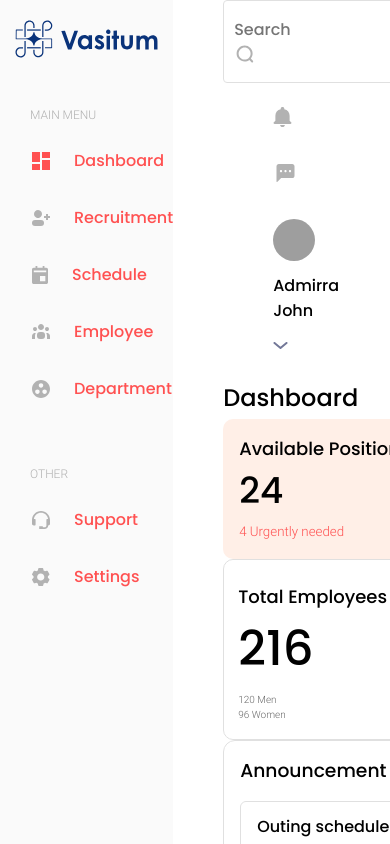
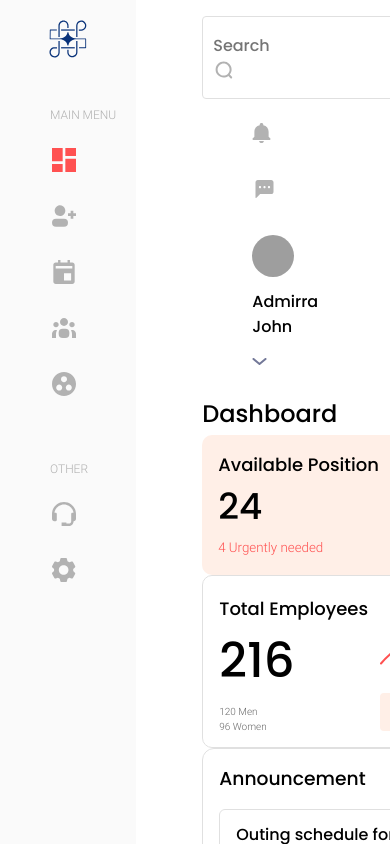
Before and after one commit to 4bdullah7eeshan/shoshin-tech-assignment, a React (Vite) app: page / in a window 390 px wide. Built offline with nearby package versions, Linux system fonts and the light colour scheme; grey boxes are pictures that could not be loaded; a web font is replaced by a local one.

Commit message:
style: improved responsiveness

```diff
--- a/src/components/Dashboard/Dashboard.module.css
+++ b/src/components/Dashboard/Dashboard.module.css
@@ -48,10 +48,11 @@
 
 }
 
+.summaryCardsContainer,
 .infoCardsContainer {
     display: flex; /* Ensure items are aligned horizontally */
     flex-wrap: nowrap; /* Prevent wrapping */
-    gap: 1rem; /* Maintain spacing between cards */
+    gap: 0.5rem; /* Maintain spacing between cards */
     justify-content: space-between; /* Space out cards */
   }
 
@@ -76,7 +77,7 @@
     gap: 2rem;
 }
 
-@media (max-width: 1024px) {
+@media (max-width: 1200px) {
     .cardsContainer {
       grid-template-columns: 1fr; /* Single column layout for tablets */
     }
@@ -84,9 +85,22 @@
     .three {
       display: flex;
       flex-direction: row;
+      justify-content: space-between;
 
 
     }
 
+    /* .summaryCardsContainer {
+        /* display: flex;
+        gap: 1rem;
+        flex-wrap: wrap;
+        display: grid;
+        grid-template-columns: repeat(auto-fit, minmax(400px, 1fr));
+        gap: 1rem;
+
+    } */
+
+
+
 
   }
--- a/src/components/InfoCard/InfoCard.module.css
+++ b/src/components/InfoCard/InfoCard.module.css
@@ -21,17 +21,16 @@
 
 .infoCard {
     border-radius: 10px;
-    padding: 12px;
     display: flex;
     flex-direction: column;
     gap: 1rem;
     flex-wrap: wrap;
 
-    flex: 1 1 auto; /* Allow equal distribution of space */
-    max-width: 200px; /* Define a consistent max width */
-    min-width: 200px; /* Prevent shrinking */
+    flex: 1;
+
     padding: 1rem;
     box-sizing: border-box;
+    flex-shrink: 1;
 
 }
 
@@ -59,3 +58,14 @@
     font-weight: var(--font-weight-light);
 
 }
+
+@media screen and (max-width: 1200px) {
+/*
+    .infoCard {
+         max-width: 300px;
+        min-width: 300px;
+
+    } */
+
+
+}
--- a/src/components/Main/Main.module.css
+++ b/src/components/Main/Main.module.css
@@ -2,4 +2,5 @@
     width: 100%;
     flex: 1;
     min-width: 0;
+    padding: 1rem;
 }
--- a/src/components/MenuItem/MenuItem.jsx
+++ b/src/components/MenuItem/MenuItem.jsx
@@ -1,11 +1,18 @@
 import styles from "./MenuItem.module.css";
 
-function MenuItem({ icon, text }) {
+function MenuItem({ icon, text, isSelected, onClick }) {
+    if (text === "Dashboard") {
+        isSelected = true;
+    }
     return (
 
         <li className={styles.menuItemContainer}>
-            <a href="#" className={styles.menuItem}>
-                <img src={icon}/>
+            <a
+                href="#"
+                className={`${styles.menuItem} ${isSelected ? styles.selected : ''}`}
+                onClick={onClick}
+            >
+                <img src={icon} alt={`${text} icon`} />
                 <span className={styles.menuItemText}>{text}</span>
             </a>
         </li>
--- a/src/components/MenuItem/MenuItem.module.css
+++ b/src/components/MenuItem/MenuItem.module.css
@@ -4,7 +4,7 @@
 }
 
 .menuItemContainer {
-    --color-text-primary: ;
+    --color-text-primary: #686868;
     --color-text-secondary: #FF5151;
 
     --font-poppins: Poppins, system-ui, sans-serif;
@@ -29,10 +29,27 @@
 
 }
 
+.selected {
+    color: var(--color-text-secondary);
+    font-weight: var(--font-weight-medium);
+}
+
 
 
 .menuItemText {
-    color: var(--color-text-secondary);
+    color: var(--color-text-primary);
     font-size: 1rem;
     font-family: var(--font-poppins);
 }
+
+@media screen and (max-width: 1200px) {
+
+    .menuItemText {
+        display: none;
+    }
+
+    .menuItem img {
+        width: 24px;
+        height: 24px;
+    }
+}
--- a/src/components/MenuSection/MenuSection.jsx
+++ b/src/components/MenuSection/MenuSection.jsx
@@ -1,13 +1,16 @@
+import { useState } from "react";
 import MenuItem from "../MenuItem/MenuItem";
 import styles from "./MenuSection.module.css";
 
 const MenuSection = ({ title, items }) => {
+    const [selectedItem, setSelectedItem] = useState(null);
+
     return (
         <section className={styles.menuSection}>
             <p className={styles.menuTitle}>{title}</p>
             <ul>
                 {items.map((item, index) => (
-                    <MenuItem key={index} icon={item.icon} text={item.text} />
+                    <MenuItem key={index} icon={item.icon} text={item.text} isSelected={selectedItem === item.id} onClick={() => setSelectedItem(item.id)} />
                 ))}
             </ul>
         </section>
--- a/src/components/RecentActivityCard/RecentActivityCard.module.css
+++ b/src/components/RecentActivityCard/RecentActivityCard.module.css
@@ -26,7 +26,7 @@
     padding: 1rem;
     display: flex;
     flex-direction: column;
-    justify-content: flex-start;
+    justify-content: space-between;
     align-items: flex-start;
     gap: 1rem;
     max-width: 100%;
--- a/src/components/Sidebar/Sidebar.module.css
+++ b/src/components/Sidebar/Sidebar.module.css
@@ -3,8 +3,16 @@
     flex-direction: column;
     gap: 2.5rem;
     min-height: 100vh;
-    padding: 20px 0 272px 0;
+    padding: 1rem;
+    padding-right: 2rem;
     background-color: #FAFAFA;
     flex-wrap: wrap;
 
 }
+
+@media screen and (max-width: 1200px) {
+    .sidebar {
+        padding: 20px;
+    }
+
+}
--- a/src/components/SummaryCard/SummaryCard.module.css
+++ b/src/components/SummaryCard/SummaryCard.module.css
@@ -25,9 +25,17 @@
     border: 1px solid #E0E0E0;
     padding: 1.25rem;
     display: flex;
-    justify-content: center;
+    justify-content: space-between;
     align-items: center;
     gap: 0.75rem;
+    flex-wrap: nowrap;
+
+
+    flex: 1;
+
+    padding: 1rem;
+    box-sizing: border-box;
+    flex-shrink: 1;
 
 
 }
--- a/src/components/Wordmark/Wordmark.jsx
+++ b/src/components/Wordmark/Wordmark.jsx
@@ -1,9 +1,10 @@
 import wordmark from "../../../public/assets/wordmark.svg";
+import styles from "./Wordmark.module.css";
 
 function Wordmark() {
     return(
         <>
-            <img src={wordmark}/>
+            <img src={wordmark} className={styles.wordmark}/>
         </>
     )
 }
--- a/src/components/Wordmark/Wordmark.module.css
+++ b/src/components/Wordmark/Wordmark.module.css
@@ -0,0 +1,7 @@
+@media screen and (max-width: 1200px) {
+
+    .wordmark {
+        display: none;
+    }
+
+}
```
Also changed, not shown: src/components/CombinationMark/CombinationMark.module.css (line endings or trailing spaces).
